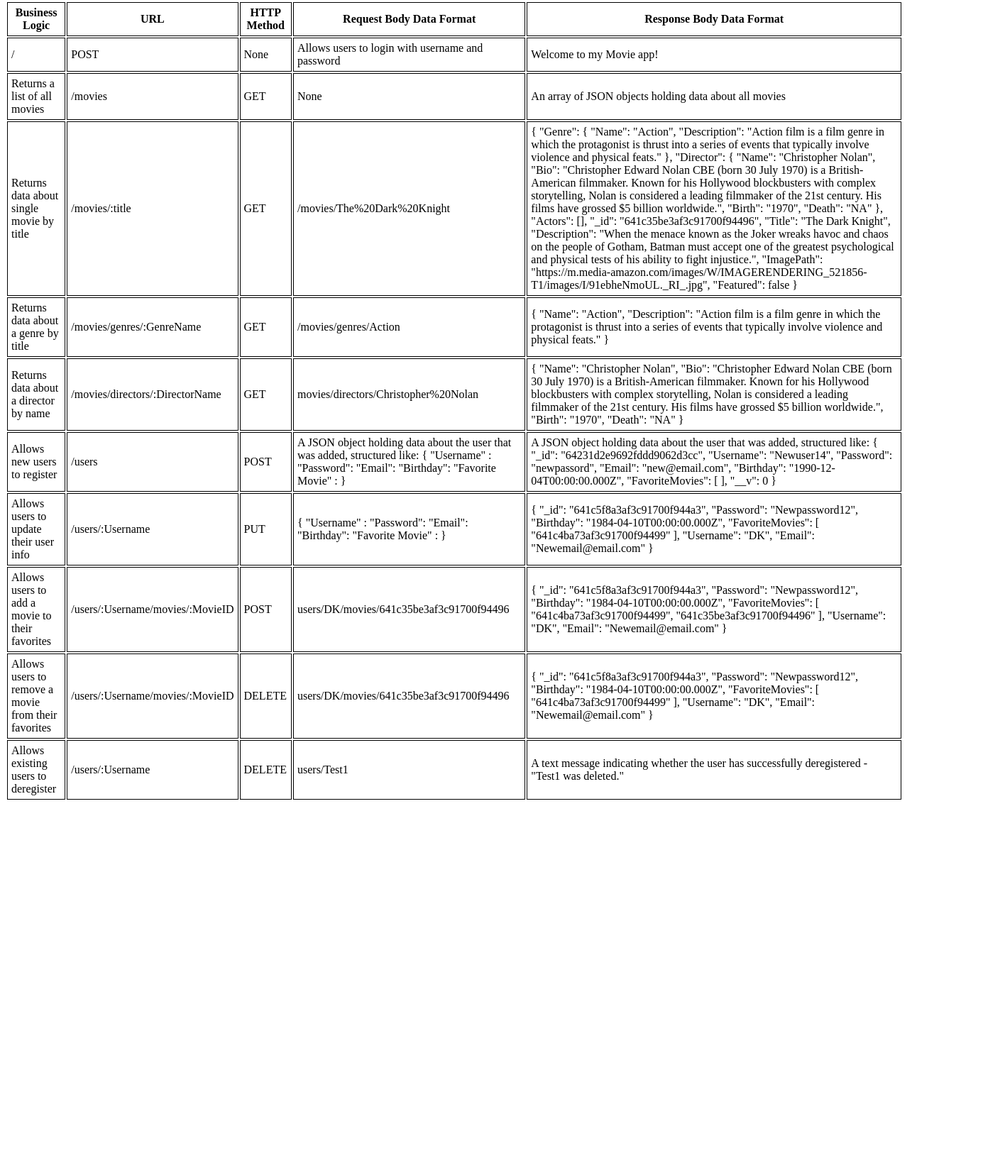
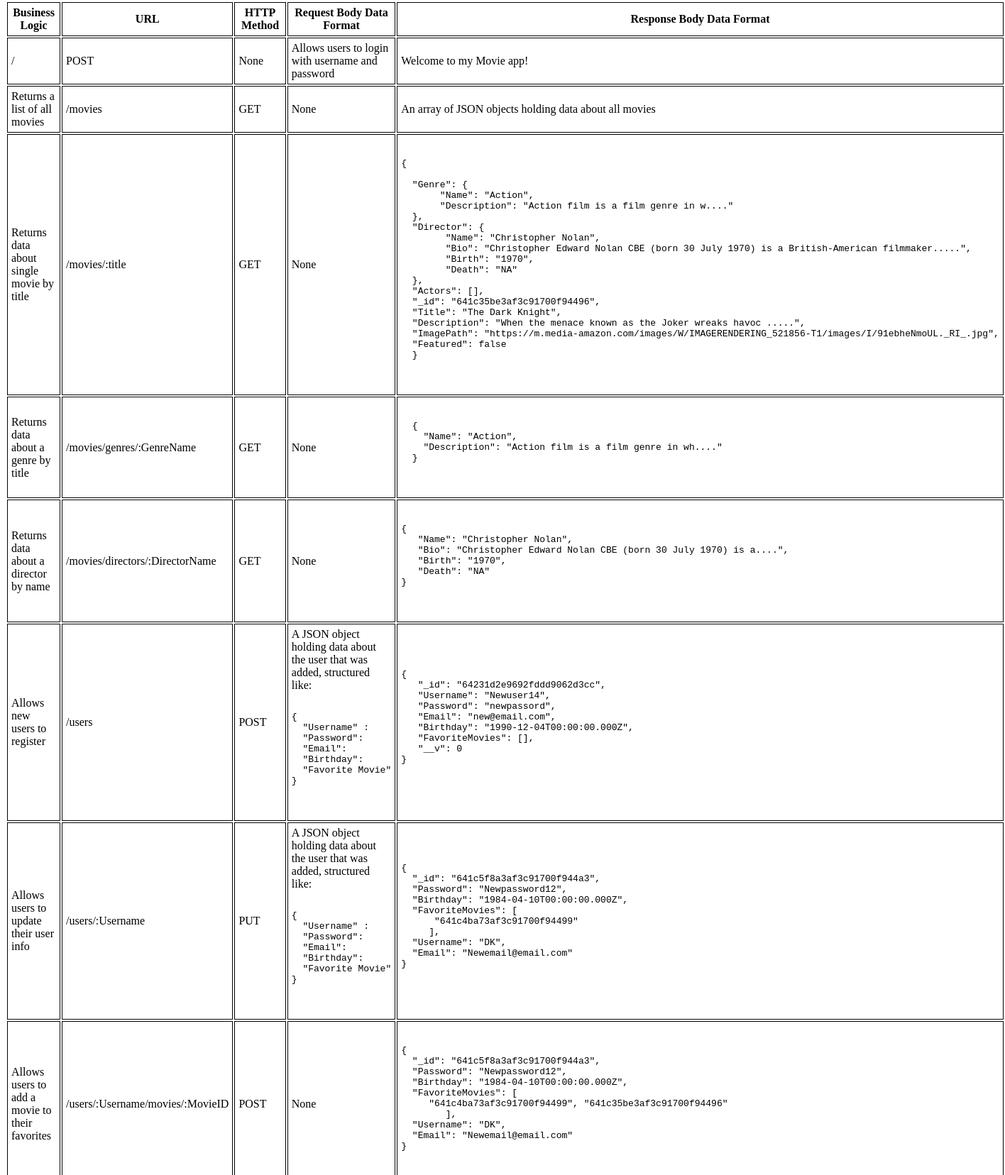
Before and after one commit to Jonathlon/Movie_Api, a website: page public/documentation.html in a window 1280 px wide. Shown: the part 457-2113 px from the top of the page at 71% size, 1416 px wide, since content can reach past the window. Before the commit the page ends 1594 px from the top, so only its background shows below. Drawn offline with Linux system fonts and the light colour scheme.

Commit message:
amendments to documentation.html

```diff
--- a/public/documentation.html
+++ b/public/documentation.html
@@ -84,36 +84,48 @@
           <td>Returns data about single movie by title</td>
           <td>/movies/:title</td>
           <td>GET</td>
-          <td>/movies/The%20Dark%20Knight</td>
-          <td>{
+          <td>None</td>
+          <td>
+            <pre>
+              <code>
+{
+
   "Genre": {
        "Name": "Action",
-                "Description": "Action film is a film genre in which the protagonist is thrust into a series of events that typically involve violence and physical feats."
+       "Description": "Action film is a film genre in w...."
   },
   "Director": {
         "Name": "Christopher Nolan",
-                "Bio": "Christopher Edward Nolan CBE (born 30 July 1970) is a British-American filmmaker. Known for his Hollywood blockbusters with complex storytelling, Nolan is considered a leading filmmaker of the 21st century. His films have grossed $5 billion worldwide.",
+        "Bio": "Christopher Edward Nolan CBE (born 30 July 1970) is a British-American filmmaker.....",
         "Birth": "1970",
         "Death": "NA"
   },
   "Actors": [],
   "_id": "641c35be3af3c91700f94496",
   "Title": "The Dark Knight",
-            "Description": "When the menace known as the Joker wreaks havoc and chaos on the people of Gotham, Batman must accept one of the greatest psychological and physical tests of his ability to fight injustice.",
+  "Description": "When the menace known as the Joker wreaks havoc .....",
   "ImagePath": "https://m.media-amazon.com/images/W/IMAGERENDERING_521856-T1/images/I/91ebheNmoUL._RI_.jpg",
   "Featured": false
-        }</td>
+  }
+              </code>
+            </pre>
+           </td>
         </tr>
 
         <tr>
           <td>Returns data about a genre by title</td>
           <td>/movies/genres/:GenreName</td>
           <td>GET</td>
-          <td>/movies/genres/Action</td>
-          <td>{
+          <td>None</td>
+          <td>
+            <pre>
+              <code>
+  {
     "Name": "Action",
-            "Description": "Action film is a film genre in which the protagonist is thrust into a series of events that typically involve violence and physical feats."
+    "Description": "Action film is a film genre in wh...."
   }
+              </code>
+            </pre>
           </td>
         </tr>
 
@@ -121,13 +133,19 @@
           <td>Returns data about a director by name</td>
           <td>/movies/directors/:DirectorName</td>
           <td>GET</td>
-          <td>movies/directors/Christopher%20Nolan</td>
-          <td>{
+          <td>None</td>
+          <td>
+            <pre>
+              <code>
+{
    "Name": "Christopher Nolan",
-            "Bio": "Christopher Edward Nolan CBE (born 30 July 1970) is a British-American filmmaker. Known for his Hollywood blockbusters with complex storytelling, Nolan is considered a leading filmmaker of the 21st century. His films have grossed $5 billion worldwide.",
+   "Bio": "Christopher Edward Nolan CBE (born 30 July 1970) is a....",
    "Birth": "1970",
    "Death": "NA"
-        }</td>
+}
+              </code>
+            </pre>
+          </td>
         </tr>
 
          <tr>
@@ -136,26 +154,34 @@
           <td>POST</td>
           <td>
             A JSON object holding data about the user that was added, structured
-            like: { "Username" :
+            like:
+            <pre>
+              <code>
+{
+  "Username" :
   "Password":
   "Email":
   "Birthday":
-                    "Favorite Movie" :
+  "Favorite Movie"
 }
+              </code>
+            </pre>
            </td>
+
           <td>
-            A JSON object holding data about the user that was added, structured
-            like:   {
+           <pre>
+              <code>
+{
    "_id": "64231d2e9692fddd9062d3cc",
    "Username": "Newuser14",
    "Password": "newpassord",
    "Email": "new@email.com",
    "Birthday": "1990-12-04T00:00:00.000Z",
-              "FavoriteMovies": [
-
-              ],
+   "FavoriteMovies": [],
    "__v": 0
 }
+              </code>
+            </pre>
           </td>
         </tr>
 
@@ -164,51 +190,24 @@
           <td>/users/:Username</td>
           <td>PUT</td>
           <td>
-                   { "Username" :
+            A JSON object holding data about the user that was added, structured
+            like:
+            <pre>
+              <code>
+{
+  "Username" :
   "Password":
   "Email":
   "Birthday":
-                    "Favorite Movie" :
+  "Favorite Movie"
 }
+              </code>
+            </pre>
            </td>
-          <td>{
-            "_id": "641c5f8a3af3c91700f944a3",
-            "Password": "Newpassword12",
-            "Birthday": "1984-04-10T00:00:00.000Z",
-            "FavoriteMovies": [
-                "641c4ba73af3c91700f94499"
-            ],
-            "Username": "DK",
-            "Email": "Newemail@email.com"
-        }</td>
-        </tr>
 
-        <tr>
-          <td>Allows users to add a movie to their favorites</td>
-          <td>/users/:Username/movies/:MovieID</td>
-          <td>POST</td>
-          <td>users/DK/movies/641c35be3af3c91700f94496</td>
           <td>
-            {
-              "_id": "641c5f8a3af3c91700f944a3",
-              "Password": "Newpassword12",
-              "Birthday": "1984-04-10T00:00:00.000Z",
-              "FavoriteMovies": [
-                  "641c4ba73af3c91700f94499",
-                  "641c35be3af3c91700f94496"
-              ],
-              "Username": "DK",
-              "Email": "Newemail@email.com"
-          }
-          </td>
-        </tr>
-
-        <tr>
-          <td>Allows users to remove a movie from their favorites</td>
-          <td>/users/:Username/movies/:MovieID</td>
-          <td>DELETE</td>
-          <td>users/DK/movies/641c35be3af3c91700f94496</td>
-          <td>
+            <pre>
+              <code>
 {
   "_id": "641c5f8a3af3c91700f944a3",
   "Password": "Newpassword12",
@@ -219,6 +218,56 @@
   "Username": "DK",
   "Email": "Newemail@email.com"
 }
+              </code>
+            </pre>
+
+
+      </td>
+        </tr>
+
+        <tr>
+          <td>Allows users to add a movie to their favorites</td>
+          <td>/users/:Username/movies/:MovieID</td>
+          <td>POST</td>
+          <td>None</td>
+          <td>
+            <pre>
+              <code>
+{
+  "_id": "641c5f8a3af3c91700f944a3",
+  "Password": "Newpassword12",
+  "Birthday": "1984-04-10T00:00:00.000Z",
+  "FavoriteMovies": [
+     "641c4ba73af3c91700f94499", "641c35be3af3c91700f94496"
+        ],
+  "Username": "DK",
+  "Email": "Newemail@email.com"
+}
+              </code>
+            </pre>
+          </td>
+        </tr>
+
+        <tr>
+          <td>Allows users to remove a movie from their favorites</td>
+          <td>/users/:Username/movies/:MovieID</td>
+          <td>DELETE</td>
+          <td>None</td>
+          <td>
+            <pre>
+              <code>
+{
+  "_id": "641c5f8a3af3c91700f944a3",
+  "Password": "Newpassword12",
+  "Birthday": "1984-04-10T00:00:00.000Z",
+  "FavoriteMovies": [
+     "641c4ba73af3c91700f94499"
+        ],
+  "Username": "DK",
+  "Email": "Newemail@email.com"
+}
+              </code>
+            </pre>
           </td>
         </tr>
 
@@ -226,7 +275,7 @@
           <td>Allows existing users to deregister</td>
           <td>/users/:Username</td>
           <td>DELETE</td>
-          <td>users/Test1</td>
+          <td>None</td>
           <td>
             A text message indicating whether the user has successfully
             deregistered - "Test1 was deleted."
```
Also changed, not shown: log.txt (+11 -0 lines). Lines whose indentation alone changed are shown as unchanged.
